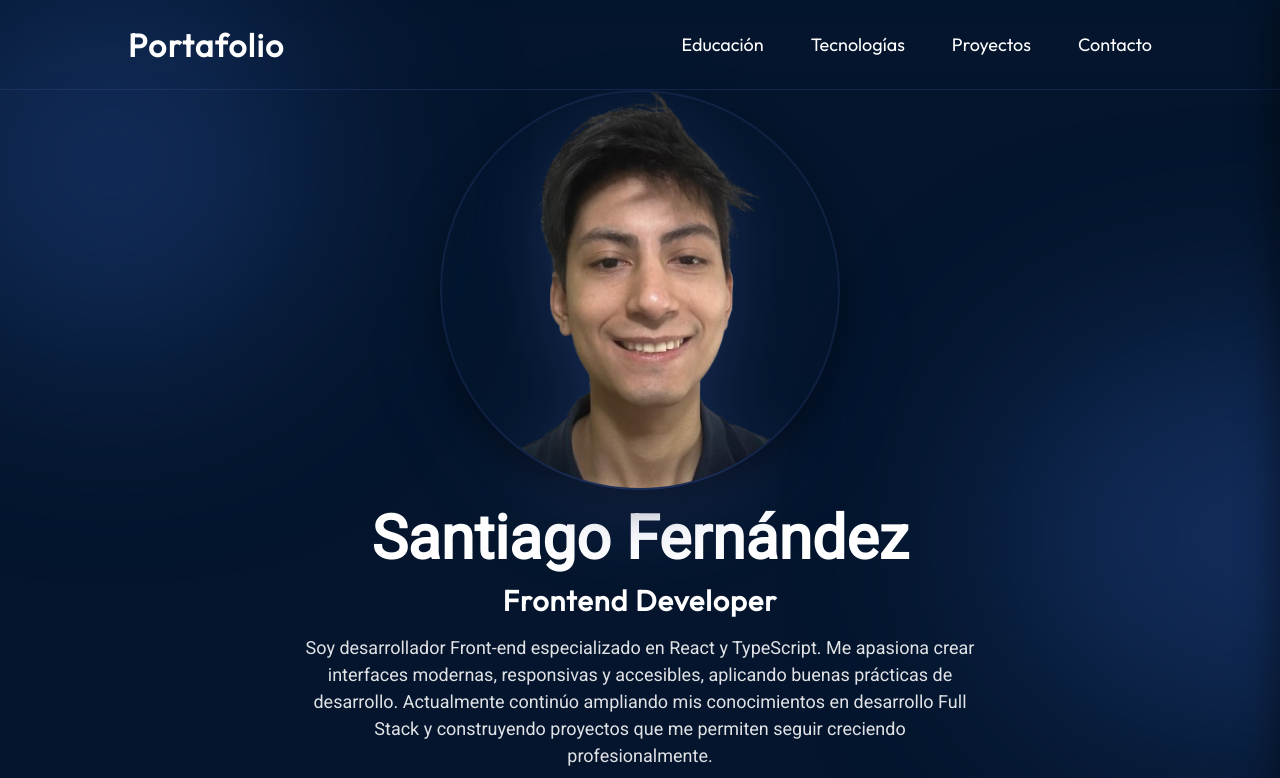
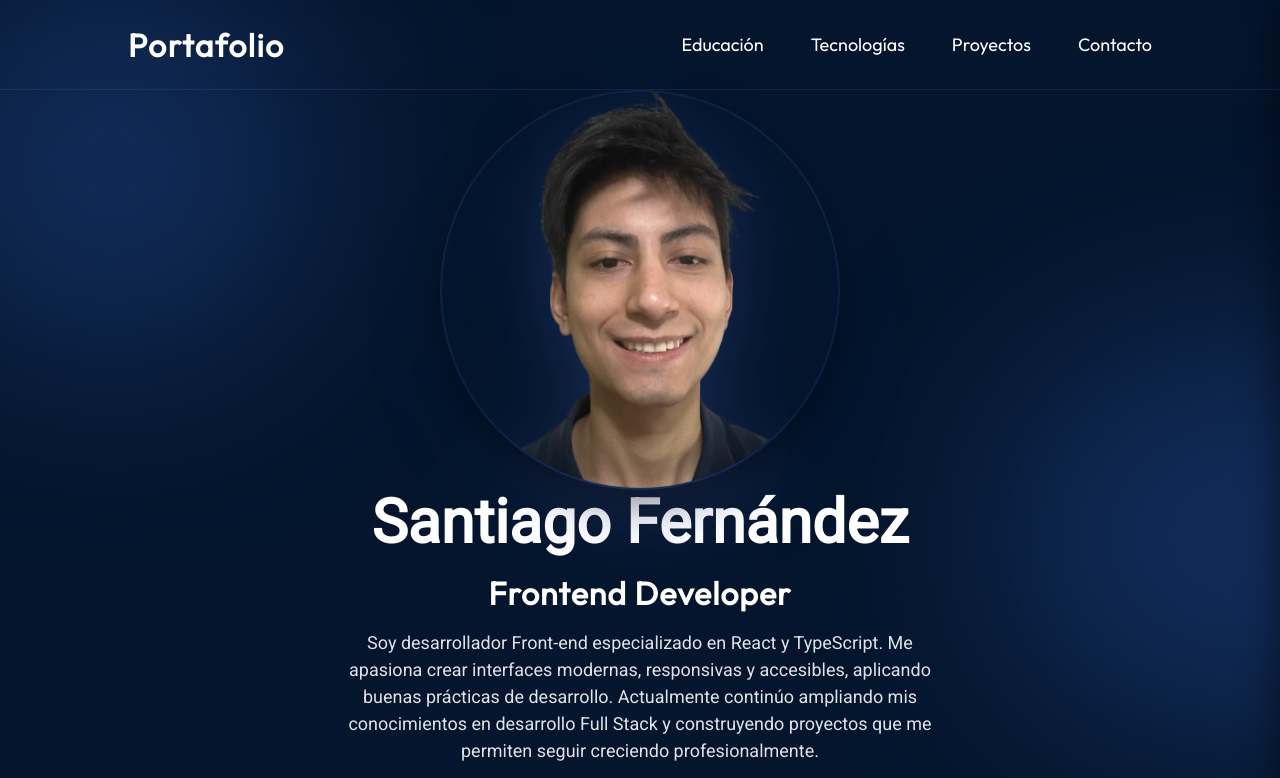
Before and after one commit to SantiJosue/mi-portfolio, a React (Vite) app: page / in a window 1280 px wide. Shown: the top 778 px of the page. Built offline with nearby package versions, Linux system fonts and the light colour scheme.

Commit message:
style: refinar tipografía y espaciado del hero

```diff
--- a/src/components/Hero/Hero.jsx
+++ b/src/components/Hero/Hero.jsx
@@ -39,7 +39,7 @@ const Container = styled.section`
     padding: 0 10%;
 
     @media screen and (max-width: ${breakpoints.tablet}) {
-        padding: 2rem 10% 0;
+        padding: 1rem 10% 0;
     }
 `;
 
@@ -47,6 +47,7 @@ const Content = styled.div`
     display: flex;
     flex-direction: column;
     align-items: center;
+    gap: 1rem;
     color: var(--color-text);
     z-index: 1;
 
@@ -56,7 +57,7 @@ const Content = styled.div`
 
     h2{
         color: var(--color-text);
-        font-size: clamp(1.15rem, 4vw, 1.8rem);
+        font-size: clamp(1.4rem, 3vw, 2rem);
         letter-spacing: 1px;
         font-weight: 600;
     }
@@ -66,30 +67,15 @@ const Title = styled.h1`
     font-size: clamp(2rem, 8vw, 3.8rem);
     line-height: 1.1;
     font-weight: 900;
-    margin-top: 1rem;
-    margin-bottom: .6rem;
     font-family: var(--font-roboto);
-
-    @media screen and (max-width: ${breakpoints.tablet}) {
-        margin-top: 14px;
-        margin-bottom: 1rem;
-    }
 `;
 
 const Description = styled.p`
+    max-width: 620px;
     font-family: var(--font-roboto);
-    max-width: 620px;
-    max-width: 680px;
     font-size: clamp(1rem, 2vw, 1.125rem);
     line-height: 1.5;
     color: rgba(255,255,255,.88);
-    margin-top:1rem;
-    margin-bottom:2rem;
-
-    @media screen and (max-width: ${breakpoints.tablet}) {
-        font-size: 17px;
-        margin-bottom: 1.2rem;
-    }
 `;
 
 const ContainerBtn = styled.div`
@@ -100,9 +86,7 @@ const ContainerBtn = styled.div`
 
     @media (max-width:${breakpoints.tablet}){
         gap:14px;
-
         width:auto;
-
         margin-top:0.5rem;
 
     }
@@ -113,7 +97,6 @@ const ContactBtn = styled.a`
     align-items: center;
     justify-content: center;
     gap: .5rem;
-
     text-decoration:none;
     background-color:var(--color-primary);
     color:var(--color-text);
@@ -147,7 +130,7 @@ const HeroImg = styled.img`
     object-fit: cover;
     z-index: 1;
     box-shadow: 0 15px 35px rgba(0,0,0,.35);
-    /* animation: float 6s ease-in-out infinite; */
+    animation: float 6s ease-in-out infinite;
     filter: drop-shadow(0 20px 35px rgba(87,108,188,.25));
     border: 2px solid rgba(87,108,188,.15);
 
@@ -156,7 +139,7 @@ const HeroImg = styled.img`
         height: 200px;
     }
 
-    /* @keyframes float {
+    @keyframes float {
         0%{
             transform: translateY(0);
         }
@@ -168,7 +151,7 @@ const HeroImg = styled.img`
         100%{
             transform: translateY(0);
         }
-    } */
+    }
 `;
 
 const TopBlur = styled.div`
```
